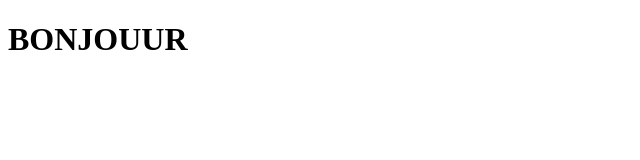
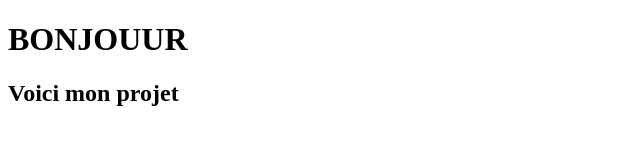
Before and after one commit to Tsantapriscilla/projet, a plain HTML site: page index.html in a window 1280 px wide. Shown: the whole page, without its empty margins (0-640 px from the left). Drawn offline with Linux system fonts and the light colour scheme.

```diff
--- a/index.html
+++ b/index.html
@@ -7,5 +7,6 @@
 </head>
 <body>
     <h1> BONJOUUR</h1>
+    <h2>Voici mon projet</h2>
 </body>
 </html>
```
